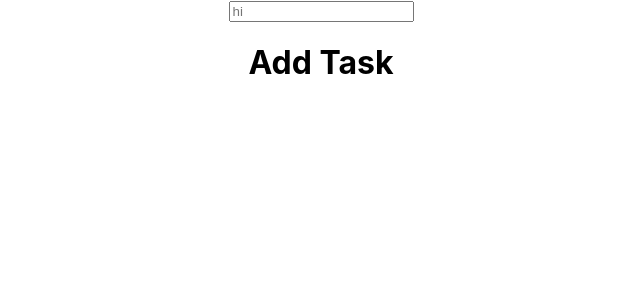
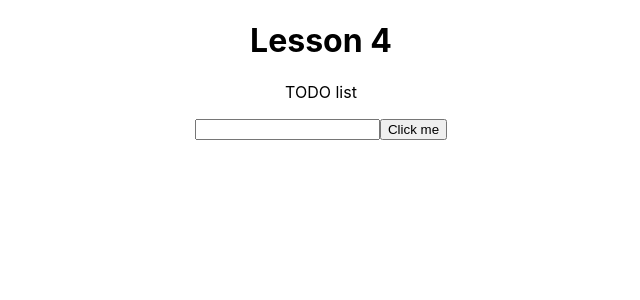
Before and after one commit to letz0703/pedro, a React (Create React App) app: page / in a window 1280 px wide. Shown: the top 300 px of the page, without its empty margins (319-959 px from the left). Built offline with nearby package versions, Linux system fonts and the light colour scheme; the HTML template or start-up script is replaced by a standard one.

Commit message:
Set Todo

```diff
--- a/src/App.jsx
+++ b/src/App.jsx
@@ -1,18 +1,11 @@
 import {useState} from 'react';
-
 import './App.css';
+import Lesson4 from './components/lesson4/lesson4';
 
 function App() {
-  const [todoList, setTodoList] = useState([]);
-  const [newTask, setNewTask] = useState('');
-
   return (
     <div className='App'>
-      <div className='addTask'>
-        <input placeholder='hi' />
-        <h1>Add Task</h1>
-      </div>
-      <div className='list'></div>
+      <Lesson4 />
     </div>
   );
 }
--- /dev/null
+++ b/src/components/lesson4/lesson4.jsx
@@ -0,0 +1,23 @@
+import React, {useState} from 'react';
+
+const Lesson4 = () => {
+  const [todoList, setTodoList] = useState([]);
+  const [newtaskInput, setNewtaskInput] = useState('');
+  const handleNewTaskInput = (e) => {
+    setTodoList(e.target.value);
+    console.log(todoList);
+  };
+
+  return (
+    <div>
+      <h1>Lesson 4</h1>
+      <p>TODO list</p>
+      <div className='add-task'></div>
+      <input type='text' onChange={handleNewTaskInput} />
+      <button>Click me</button>
+      <div className='list'></div>
+    </div>
+  );
+};
+
+export default Lesson4;
```
Also changed, not shown: public/manifest.json, 1 other file (tests, documents, lock files or other folders).
